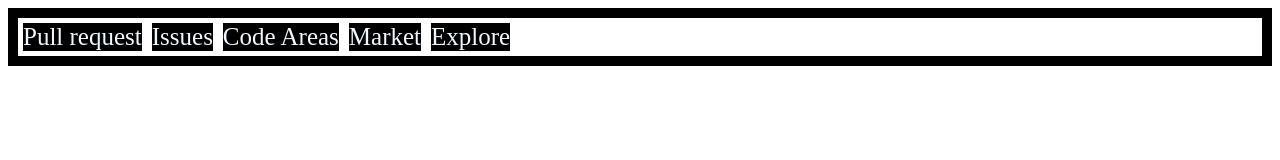
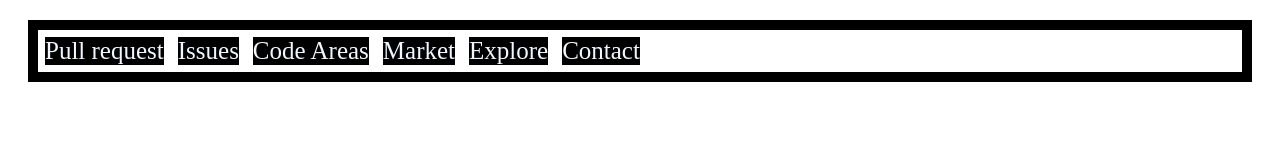
Before and after one commit to Graeme-H/FlexboxPractice, a plain HTML site: page Practice.html in a window 1280 px wide. Drawn offline with Linux system fonts and the light colour scheme.

Commit message:
Flexbox Practice Saving before DND
   Flexbox practice save, have to go for DND soon.
   Committing for habit.

```diff
--- a/Practice.html
+++ b/Practice.html
@@ -8,7 +8,7 @@
     </head>
 
         <body>
-           <header>
+
             <nav>
                 <ul class="header">
                     <li>Pull request</li>
@@ -16,10 +16,10 @@
                     <li>Code Areas</li>
                     <li>Market</li>
                     <li>Explore</li>
+                    <li>Contact</li>
                 </ul>
 
             </nav>
-           </header>
 
 
 
--- a/style.css
+++ b/style.css
@@ -1,14 +1,19 @@
+
+
+
+
 .header {
     display: flex;
-    margin: 0;
+    margin: 20px;
     padding: 4px;
     border: 10px solid black;
     gap: 8px;
+
 }
 
 .header li {
     display: flex;
-    margin: 0;
+    margin: 2px;
     padding: 0;
     border: 1px solid white;
     font-size: 25px;
```
